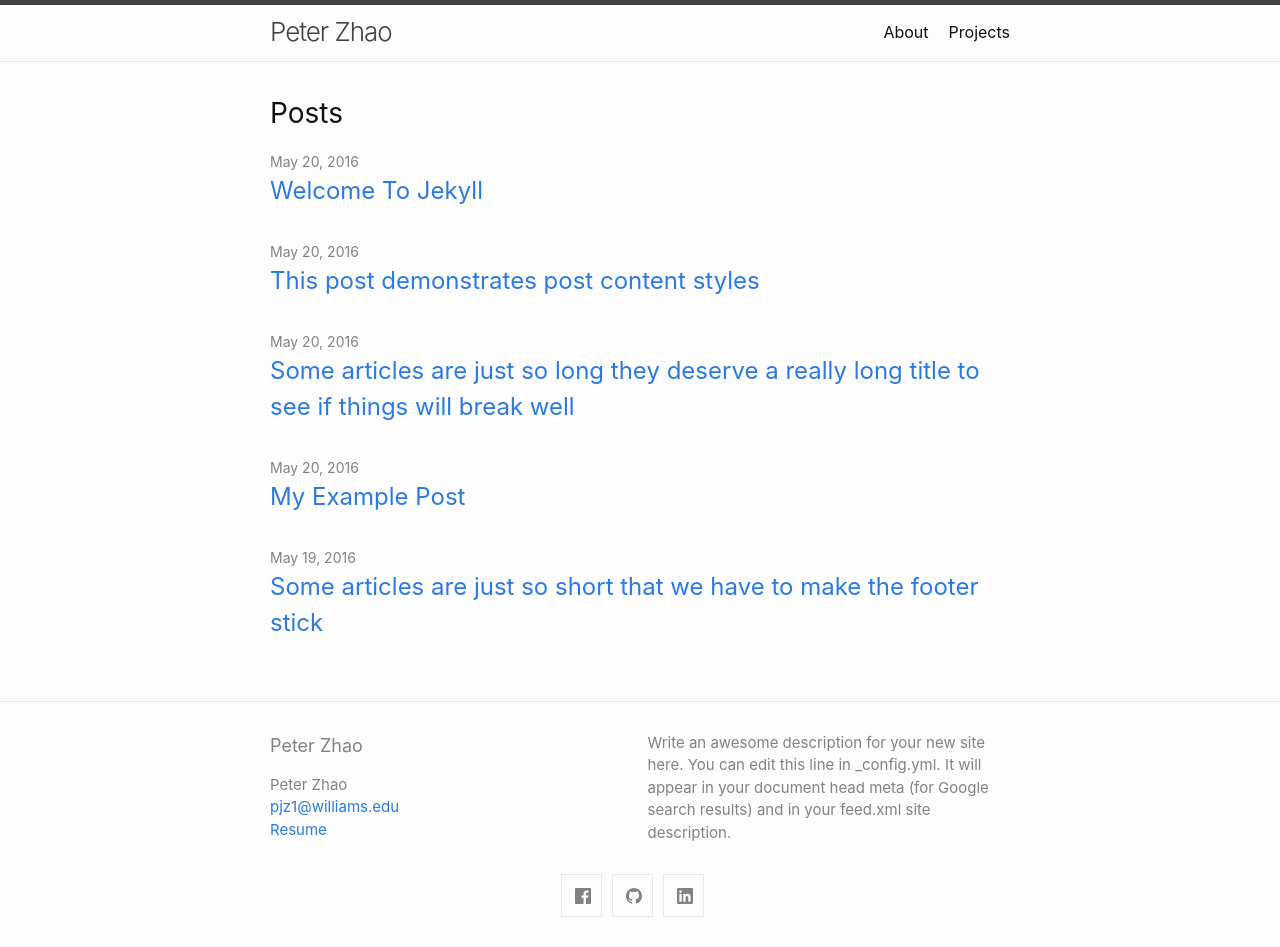
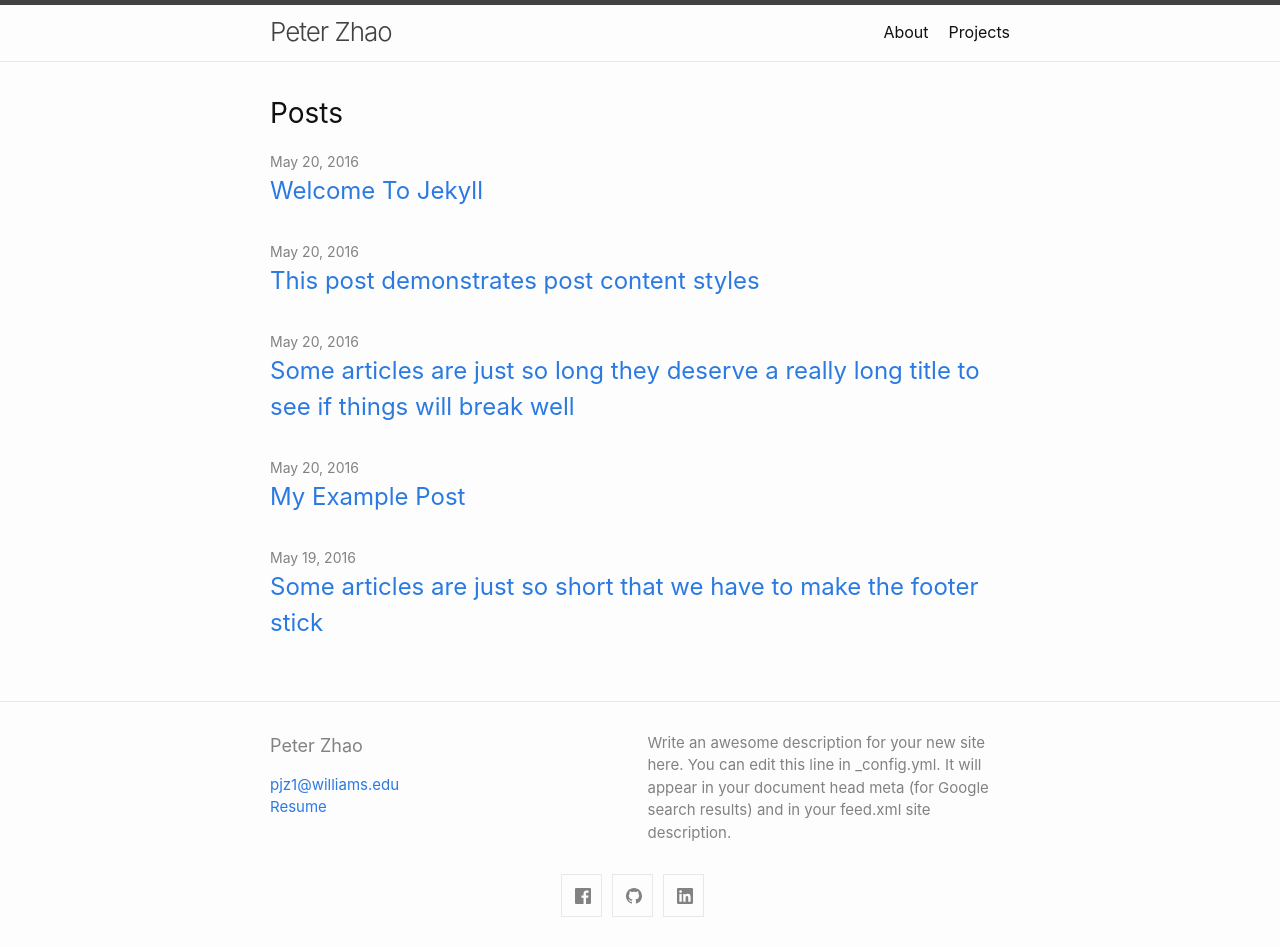
Before and after one commit to pzhao1799/pzhao1799.github.io, a Jekyll site: the page built from index.md, in a window 1280 px wide. Built offline with Jekyll 4.4.1, drawn with Linux system fonts in a browser that asks for light colours.

Commit message:
Update footer.html

```diff
--- a/_includes/footer.html
+++ b/_includes/footer.html
@@ -7,11 +7,6 @@
       <div class="footer-col one-half">
       <h2 class="footer-heading">{{ site.title | escape }}</h2>
         <ul class="contact-list">
-          <li class="p-name">
-            {%- if site.author -%}
-              {{ site.author | escape }}
-            {%- endif -%}
-            </li>
             {%- if site.email -%}
             <li><a class="u-email" href="mailto:{{ site.email }}">{{ site.email }}</a></li>
             {%- endif -%}
```
